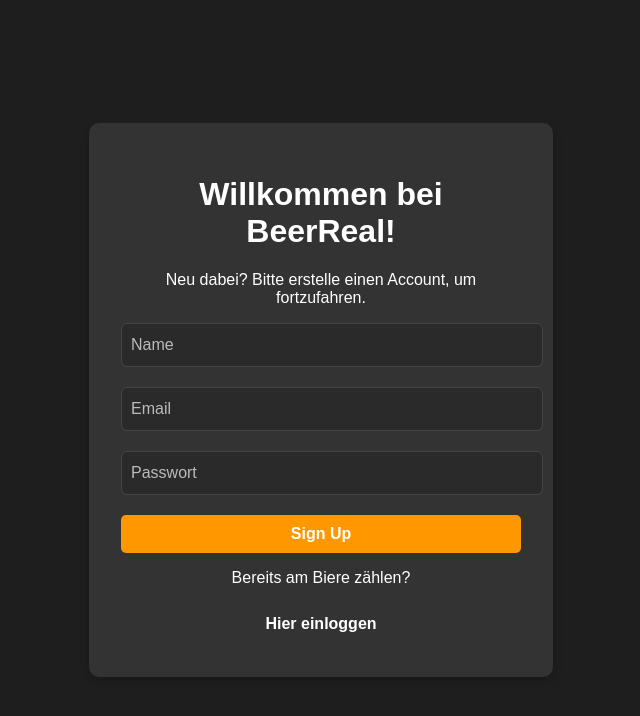
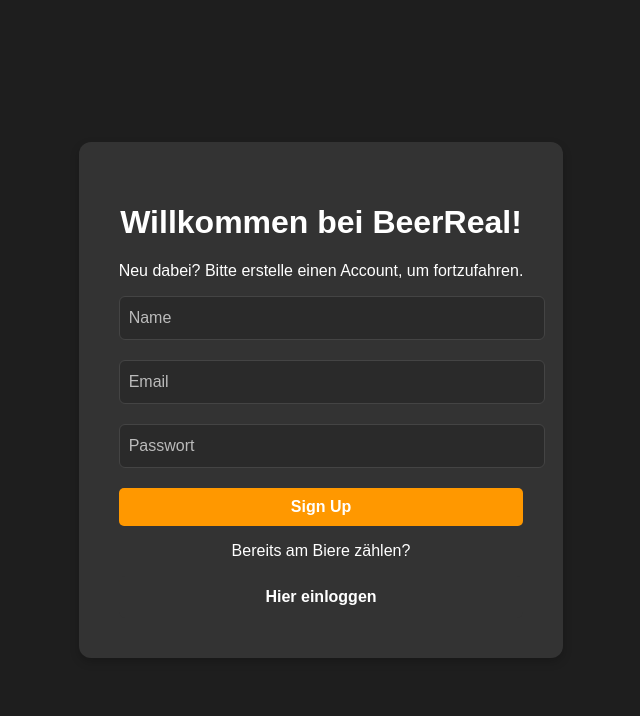
Before and after one commit to frederikbckl/beerreal, a React (Create React App) app: page /signup in a window 1280 px wide. Shown: the top 716 px of the page, without its empty margins (319-959 px from the left). Built offline with nearby package versions, Linux system fonts and the light colour scheme; no server answers; the database is empty.

Commit message:
Adjusted containers and boxes

```diff
--- a/src/Login.css
+++ b/src/Login.css
@@ -24,11 +24,11 @@
 
 .auth-box {
     background: #333;
-    padding: 2rem;
-    border-radius: 10px;
+    padding: 40px;
+    border-radius: 12px;
     box-shadow: 0px 4px 10px rgba(0, 0, 0, 0.2);
     text-align: center;
-    max-width: 400px;
+    max-width: 500px;
     /* Ensures it doesn't take full width on mobile */
     width: 90%;
 }
@@ -40,7 +40,7 @@
 /* Center login box */
 .login-container {
     background-color: #333;
-    padding: 2rem;
+    /* padding: 2rem; */
     border-radius: 12px;
     box-shadow: 0px 4px 10px rgba(0, 0, 0, 0.3);
     width: 400px;
```
